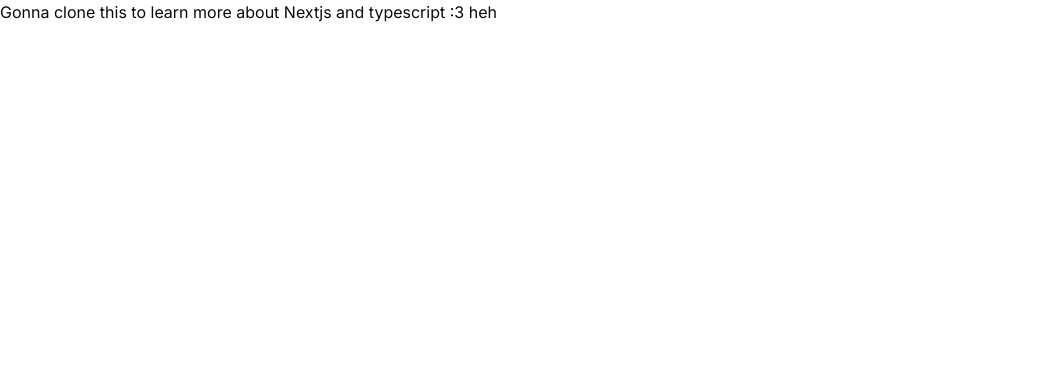
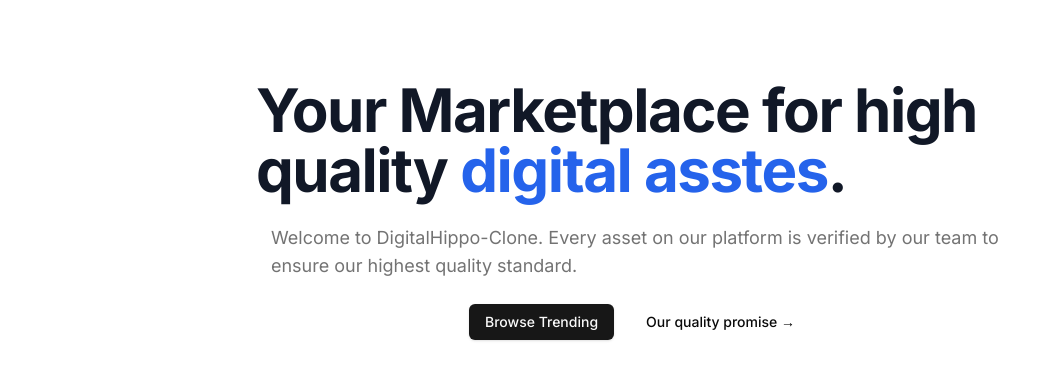
Before and after one commit to frustrated018/digitalhippo-clone, a Next.js app: page / in a window 1280 px wide. Shown: the top 380 px of the page, without its empty margins (0-1060 px from the left). Built offline with nearby package versions, Linux system fonts and the light colour scheme.

Commit message:
Created the hero section for the landing page

```diff
--- a/package.json
+++ b/package.json
@@ -10,6 +10,7 @@
   },
   "dependencies": {
     "@radix-ui/react-icons": "^1.3.0",
+    "@radix-ui/react-slot": "^1.0.2",
     "class-variance-authority": "^0.7.0",
     "clsx": "^2.1.0",
     "next": "14.1.0",
--- a/src/app/layout.tsx
+++ b/src/app/layout.tsx
@@ -1,6 +1,7 @@
 import type { Metadata } from "next";
 import { Inter } from "next/font/google";
 import "./globals.css";
+import { cn } from "@/lib/utils";
 
 const inter = Inter({ subsets: ["latin"] });
 
@@ -15,8 +16,14 @@
   children: React.ReactNode;
 }>) {
   return (
-    <html lang="en">
-      <body className={inter.className}>{children}</body>
+    <html lang="en" className="h-full">
+      <body
+        className={cn("relative h-full font-sans antialiased", inter.className)}
+      >
+        <main className="relative flex flex-col min-h-screen">
+          <div className="flex-grow flex-1">{children}</div>
+        </main>
+      </body>
     </html>
   );
 }
--- a/src/app/page.tsx
+++ b/src/app/page.tsx
@@ -1,5 +1,29 @@
+import MaxWidthWrapper from "@/components/MaxWidthWrapper";
+import { Button, buttonVariants } from "@/components/ui/button";
+import Link from "next/link";
+
 export default function Home() {
   return (
-    <div>Gonna clone this to learn more about Nextjs and typescript :3 heh</div>
+    <>
+      <MaxWidthWrapper>
+        <div className="py-20 mx-auto flex flex-col items-center max-w-3xl">
+          <h1 className="text-4xl font-bold tracking-tight text-gray-900 sm:text-6xl">
+            Your Marketplace for high quality{" "}
+            <span className="text-blue-600">digital asstes</span>.
+          </h1>
+          <p className="mt-6 text-lg max-w-prose text-muted-foreground">
+            Welcome to DigitalHippo-Clone. Every asset on our platform is
+            verified by our team to ensure our highest quality standard.
+          </p>
+          <div className="flex flex-col sm:flex-row gap-4 mt-6">
+            <Link href="/products" className={buttonVariants()}>
+              Browse Trending
+            </Link>
+            <Button variant="ghost">Our quality promise &rarr;</Button>
+          </div>
+        </div>
+        {/* //TODO: Add products later */}
+      </MaxWidthWrapper>
+    </>
   );
 }
--- /dev/null
+++ b/src/components/MaxWidthWrapper.tsx
@@ -0,0 +1,22 @@
+import { cn } from "@/lib/utils";
+import { ReactNode } from "react";
+const MaxWidthWrapper = ({
+  children,
+  className,
+}: {
+  children: ReactNode;
+  className?: string;
+}) => {
+  return (
+    <div
+      className={cn(
+        "mx-auto w-full max-w-screen-xl px-2.5 md:px-20",
+        className
+      )}
+    >
+      {children}
+    </div>
+  );
+};
+
+export default MaxWidthWrapper;
--- /dev/null
+++ b/src/components/ui/button.tsx
@@ -0,0 +1,57 @@
+import * as React from "react"
+import { Slot } from "@radix-ui/react-slot"
+import { cva, type VariantProps } from "class-variance-authority"
+
+import { cn } from "@/lib/utils"
+
+const buttonVariants = cva(
+  "inline-flex items-center justify-center whitespace-nowrap rounded-md text-sm font-medium transition-colors focus-visible:outline-none focus-visible:ring-1 focus-visible:ring-ring disabled:pointer-events-none disabled:opacity-50",
+  {
+    variants: {
+      variant: {
+        default:
+          "bg-primary text-primary-foreground shadow hover:bg-primary/90",
+        destructive:
+          "bg-destructive text-destructive-foreground shadow-sm hover:bg-destructive/90",
+        outline:
+          "border border-input bg-background shadow-sm hover:bg-accent hover:text-accent-foreground",
+        secondary:
+          "bg-secondary text-secondary-foreground shadow-sm hover:bg-secondary/80",
+        ghost: "hover:bg-accent hover:text-accent-foreground",
+        link: "text-primary underline-offset-4 hover:underline",
+      },
+      size: {
+        default: "h-9 px-4 py-2",
+        sm: "h-8 rounded-md px-3 text-xs",
+        lg: "h-10 rounded-md px-8",
+        icon: "h-9 w-9",
+      },
+    },
+    defaultVariants: {
+      variant: "default",
+      size: "default",
+    },
+  }
+)
+
+export interface ButtonProps
+  extends React.ButtonHTMLAttributes<HTMLButtonElement>,
+    VariantProps<typeof buttonVariants> {
+  asChild?: boolean
+}
+
+const Button = React.forwardRef<HTMLButtonElement, ButtonProps>(
+  ({ className, variant, size, asChild = false, ...props }, ref) => {
+    const Comp = asChild ? Slot : "button"
+    return (
+      <Comp
+        className={cn(buttonVariants({ variant, size, className }))}
+        ref={ref}
+        {...props}
+      />
+    )
+  }
+)
+Button.displayName = "Button"
+
+export { Button, buttonVariants }
```
Also changed, not shown: 1 other file (tests, documents, lock files or other folders).
